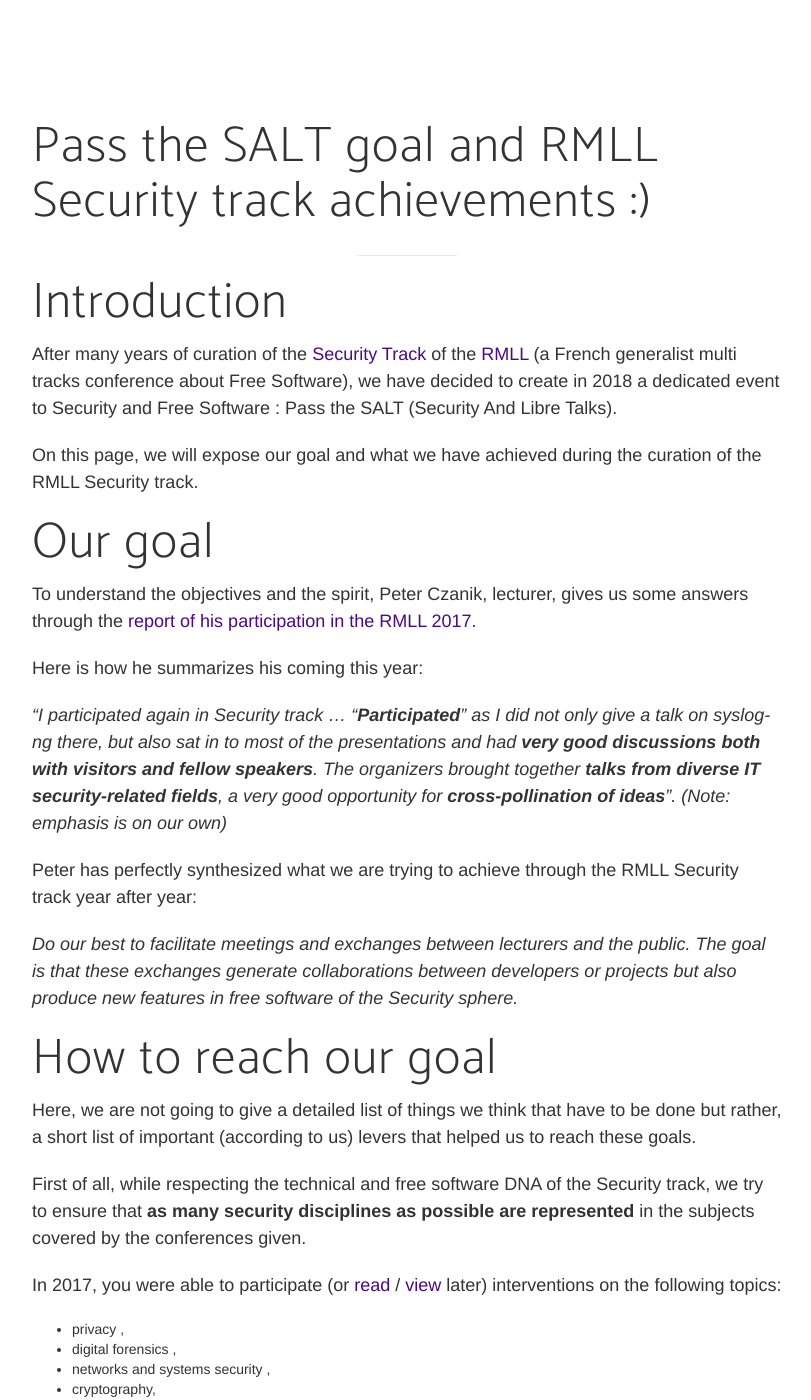
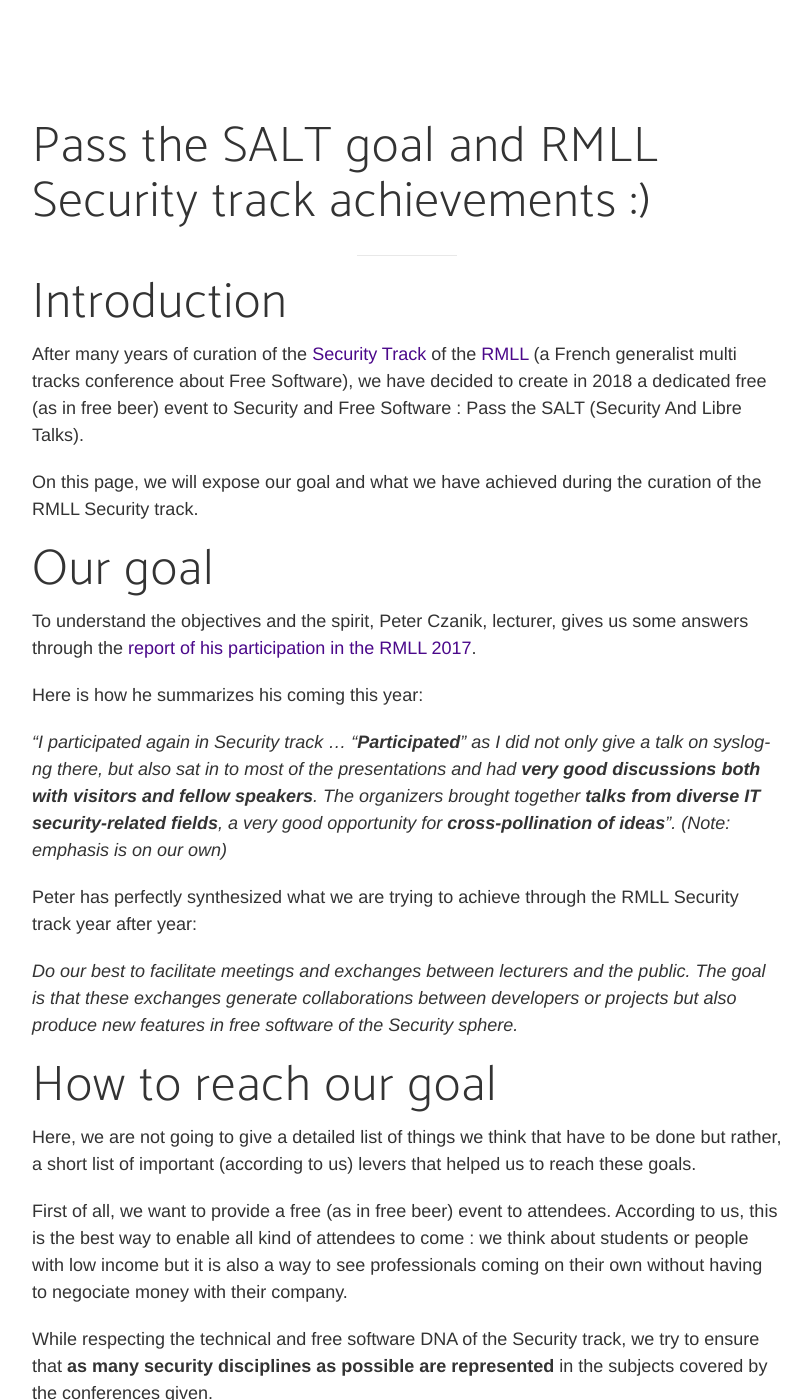
Before and after one commit to pass-the-salt/2018, a Jekyll site: the page built from _posts/2017-12-27-proven-track.md, in a window 1280 px wide and 1400 px high. Shown: the whole window, without its empty margins (233-1044 px from the left). Built offline with Jekyll 4.4.1, drawn with Linux system fonts in a browser that asks for light colours; nearby versions of some CDN libraries; some web fonts are replaced.

Commit message:
add free as in free beer mention in posts

```diff
--- a/_posts/2017-12-27-proven-track.md
+++ b/_posts/2017-12-27-proven-track.md
@@ -12,7 +12,7 @@
 ---
 
 ## Introduction
-After many years of curation of the [Security Track](https://prog2017.rmll.info/spip.php?page=rmll_progall&lang=en&t=2) of the [RMLL](http://rmll.info/) (a French generalist multi tracks conference about Free Software), we have decided to create in 2018 a dedicated event to Security and Free Software : Pass the SALT (Security And Libre Talks).
+After many years of curation of the [Security Track](https://prog2017.rmll.info/spip.php?page=rmll_progall&lang=en&t=2) of the [RMLL](http://rmll.info/) (a French generalist multi tracks conference about Free Software), we have decided to create in 2018 a dedicated free (as in free beer) event to Security and Free Software : Pass the SALT (Security And Libre Talks).
 
 On this page, we will expose our goal and what we have achieved during the curation of the RMLL Security track.
 
@@ -31,7 +31,9 @@
 
 Here, we are not going to give a detailed list of things we think that have to be done but rather, a short list of important (according to us) levers that helped us to reach these goals.
 
-First of all, while respecting the technical and free software DNA of the Security track, we try to ensure that **as many security disciplines as possible are represented** in the subjects covered by the conferences given.
+First of all, we want to provide a free (as in free beer) event to attendees. According to us, this is the best way to enable all kind of attendees to come : we think about students or people with low income but it is also a way to see professionals coming on their own without having to negociate money with their company.
+
+While respecting the technical and free software DNA of the Security track, we try to ensure that **as many security disciplines as possible are represented** in the subjects covered by the conferences given.
 
 In 2017, you were able to participate (or [read](https://prog2017.rmll.info/programme/securite-entre-transparence-et-opacite/?lang=en) / [view](https://rmll.ubicast.tv/channels/#securite-entre-transparence-et-opacite_77315) later) interventions on the following topics:
 
```
Also changed, not shown: _posts/2017-12-26-Pass-the-SALT-est-lancee.md (+1 -1 lines), _posts/2017-12-26-Pass-the-SALT-is-launched.md (+1 -1 lines), _posts/2017-12-27-resultats.md (+4 -2 lines), 5 other files.
